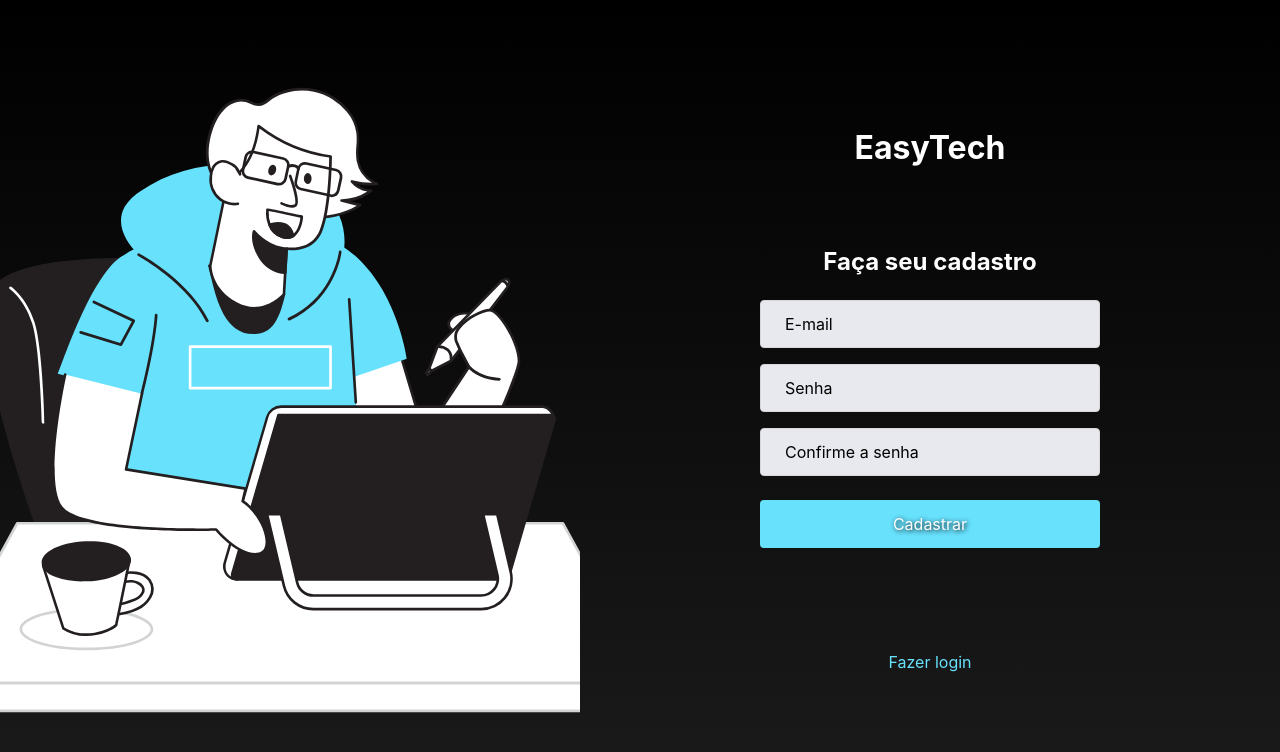
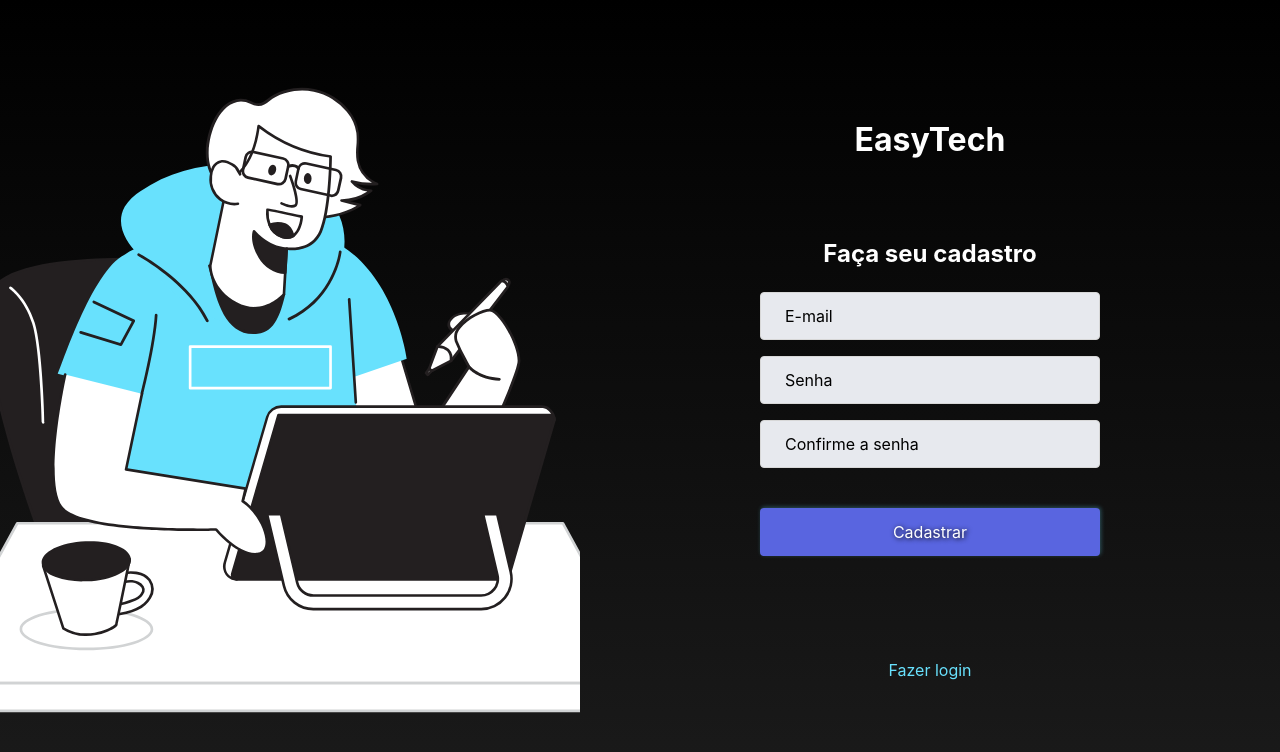
Before and after one commit to JosephMartins/techeasy, a React (Create React App) app: page /register in a window 1280 px wide. Shown: the top 752 px of the page. Built offline with nearby package versions, Linux system fonts and the light colour scheme.

Commit message:
[Feature] login interface

```diff
--- a/src/App.js
+++ b/src/App.js
@@ -1,13 +1,16 @@
 import { BrowserRouter } from 'react-router-dom';
+import { AuthProvider } from './hooks/auth';
 import { Routes } from './routes';
 import GlobalStyle from './styles/globalStyle';
 
 function App() {
   return (
+    <AuthProvider>
       <BrowserRouter>
         <Routes />
         <GlobalStyle />
       </BrowserRouter>
+    </AuthProvider>
 
   );
 }
--- /dev/null
+++ b/src/hooks/auth.js
@@ -0,0 +1,59 @@
+import { createContext, useCallback, useState, useContext } from 'react';
+import { api } from '../service/api';
+
+const AuthContext = createContext({});
+
+function AuthProvider({ children }) {
+  const [data, setData] = useState(() => {
+    const token = localStorage.getItem('@GoBarber:token');
+    const user = localStorage.getItem('@GoBarber:user');
+
+    if (token && user) {
+      api.defaults.headers.authorization = `Bearer ${token}`;
+      return { token, user: JSON.parse(user) };
+    }
+    return {};
+  });
+
+  const signIn = useCallback(async ({ email, password }) => {
+    const reseponse = await api.post('sessions', { email, password });
+    console.log(reseponse)
+    const { token, user } = reseponse.data;
+
+    localStorage.setItem('@Techeasy:token', token);
+    localStorage.setItem('@Techeasy:user', JSON.stringify(user));
+
+    api.defaults.headers.authorization = `Bearer ${token}`;
+
+    setData({ token, user });
+  }, []);
+
+  const signOut = useCallback(() => {
+    localStorage.removeItem('@Techeasy:token');
+    localStorage.removeItem('@Techeasy:user');
+
+    setData({});
+  }, []);
+
+
+  return (
+    <AuthContext.Provider
+      value={{ user: data.user, signIn, signOut }}
+    >
+      {children}
+    </AuthContext.Provider>
+  );
+
+}
+
+function useAuth() {
+  const context = useContext(AuthContext);
+
+  if (!context) {
+    throw new Error('useAuth must be used within an AuthProvider');
+  }
+
+  return context;
+}
+
+export { AuthProvider, useAuth };
--- a/src/pages/home/index.jsx
+++ b/src/pages/home/index.jsx
@@ -2,10 +2,17 @@ import { useEffect, useState } from 'react';
 import { api } from '../../service/api';
 import {Container, Content, Header, Input, ToolsPost, Post } from './styles';
 import {NewToolsModal} from '../../components/newToolsModal';
+import { useAuth } from '../../hooks/auth';
 
 export function Home(){
   const [isNewToolsModal, setIsNewToolsModal] = useState(false);
   const [posts, setPosts] = useState([]);
+  const { signOut } = useAuth();
+
+
+  function handleSignOut(){
+    signOut()
+  }
 
 
     useEffect(() => {
@@ -27,7 +34,10 @@ export function Home(){
     <Container>
       <Content>
         <Header>
-          <h1>VUTTR</h1>
+          <div className="loggout-group">
+            <h1>VUTTR</h1>
+            <button className="loggout" onClick={handleSignOut}>Loggout</button>
+          </div>
           <h3>Very Useful Tools to Remember</h3>
           <form action="">
             <div className="input-group">
--- a/src/pages/home/styles.js
+++ b/src/pages/home/styles.js
@@ -18,6 +18,21 @@ export const Content = styled.div`
 
 
 export const Header = styled.div`
+  .loggout-group{
+    display: flex;
+    justify-content: space-between;
+    align-items: center;
+
+    button{
+      height: 32px;
+      background: #9c4d4d;
+      border: 0;
+      border-radius: 2px;
+      color: #fff;
+      padding: 0 12px;
+      }
+  }
+
   h1{
     margin-top: 5rem;
     font-size: 3.8rem;
@@ -44,8 +59,8 @@ export const Header = styled.div`
       align-items: center;
       justify-content: center;
       width: 5rem;
-      border-radius: 0.5rem;
-      background: #5965e0;
+      border-radius: 0.2rem;
+      background: var(--blue);
       color: #fff;
       border: none;
       height: 2rem;
@@ -81,7 +96,7 @@ export const Input = styled.div`
     height: 2.5rem;
     padding: 0 0.5rem;
     outline: none;
-    border-radius: 0.5rem;
+    border-radius: 0.2rem;
     border: none;
 
 
--- a/src/pages/login/index.jsx
+++ b/src/pages/login/index.jsx
@@ -1,23 +1,64 @@
 import { Container, Content, AnimationContainer, Background } from './styles';
-import { Link } from 'react-router-dom';
+import { Link, useHistory } from 'react-router-dom';
+import { useAuth } from '../../hooks/auth';
+import { useState } from 'react';
 
 export function Login(){
+  const { signIn } = useAuth();
+  const [email, setEmail] = useState('');
+  const [password, setPassword] = useState('');
+  const [error, setError] = useState('');
+
+  const history = useHistory();
+
+  async function handleSubmit(event){
+    event.preventDefault();
+    try{
+    await signIn({
+      email: email,
+      password: password,
+    });
+    history.push('/home');
+    setError('');
+    setEmail('');
+    setPassword('');
+    }catch(err){
+      setError('Credenciais inválidas');
+      return;
+    }
+  }
+
   return(
     <Container>
       <Content>
         <AnimationContainer>
-          <h1>EasyTech</h1>
+          <h1>TechEasy</h1>
 
-          <form onSubmit="">
+          <form onSubmit={handleSubmit}>
             <h2>Faça seu login</h2>
+            <div>
+              <input
+                name="email"
+                placeholder="Ex: exemplo@gmail.com"
+                value={email}
+                onChange={event => setEmail(event.target.value)}
+              />
+              <p>{error}</p>
+             </div>
+             <div>
+              <input
+                name="password"
+                type="password"
+                placeholder="Senha"
+                value={password}
+                onChange={event => setPassword(event.target.value)}
+              />
+              <p>{error}</p>
 
-            <input name="email"  placeholder="E-mail" />
+             </div>
 
-            <input
-              name="password"
-              type="password"
-              placeholder="Senha"
-            />
+             <p>{error}</p>
+
 
             <button type="submit">Entrar</button>
           </form>
--- a/src/pages/login/styles.js
+++ b/src/pages/login/styles.js
@@ -42,6 +42,19 @@ export const AnimationContainer = styled.div`
   }
 
   form {
+
+
+    div{
+      margin-bottom: 1rem;
+
+      p{
+        color: #ff5c5c;
+        justify-self: flex-start;
+        margin-top: 0.2rem;
+        text-align: initial;
+      }
+    }
+
     input{
       width: 100%;
       padding: 0 1.5rem;
@@ -105,11 +118,22 @@ export const AnimationContainer = styled.div`
     height: 3rem;
     margin-top: 1.5rem;
     width: 100%;
-    background: #68e1fd;
-    border: 0;
+    background: var(--blue);
     border-radius: 0.25rem;
     text-shadow: 1px 1px 5px #000;
+    box-shadow: 1px -1px  4px #68e1fd52;
+    border: none;
     color: #fff;
+
+    transition: 0.2s;
+
+    &:hover{
+      background: #68e1fd;
+      box-shadow: 1px 1px 5px #000;
+
+      color: #000;
+
+    }
   }
 `;
 
--- a/src/pages/register/index.jsx
+++ b/src/pages/register/index.jsx
@@ -1,7 +1,43 @@
 import { Container, Content, AnimationContainer, Background } from './styles';
-import { Link } from 'react-router-dom';
+import { Link, useHistory } from 'react-router-dom';
+import { useState } from 'react';
+import { api } from '../../service/api';
 
 export function Register(){
+
+  const [email, setEmail] = useState('');
+  const [password, setPassword] = useState('');
+  const [passwordConfirm, setPasswordConfirm] = useState('');
+  const [erroPasswordConfirm, setErroPasswordConfirm] = useState('');
+  const [userExists, setUserExists] = useState('');
+
+  const history = useHistory();
+
+  async function handleSubmit(event){
+    event.preventDefault();
+    if(password !== passwordConfirm){
+      setErroPasswordConfirm('Senhas não conferem');
+      return;
+    }
+
+    try{
+      const response = await api.post('/users', {
+        email,
+        password,
+      });
+
+      console.log(response)
+    setEmail('');
+    setPassword('');
+    history.push('/home');
+
+    }catch(err){
+      setUserExists('Email já está em uso!')
+      return;
+    }
+  }
+
+
   return(
     <Container>
       <Background />
@@ -9,27 +45,42 @@ export function Register(){
         <AnimationContainer>
           <h1>EasyTech</h1>
 
-          <form onSubmit="">
+          <form onSubmit={handleSubmit}>
             <h2>Faça seu cadastro</h2>
-
-            <input name="email"  placeholder="E-mail" />
-
+            <div>
+              <input
+                name="email"
+                placeholder="E-mail"
+                type="email"
+                value={email}
+                onChange={event => setEmail(event.target.value)}  />
+              <p>{userExists !== '' && (userExists) }</p>
+            </div>
+            <div>
               <input
                 name="password"
                 type="password"
                 placeholder="Senha"
+                value={password}
+                onChange={event => setPassword(event.target.value)}
               />
-
+              <p>{erroPasswordConfirm !== '' && (erroPasswordConfirm) }</p>
+            </div>
+            <div>
               <input
                 name="password"
                 type="password"
                 placeholder="Confirme a senha"
+                value={passwordConfirm}
+                onChange={event => setPasswordConfirm(event.target.value)}
               />
+             <p>{erroPasswordConfirm !== '' && (erroPasswordConfirm) }</p>
+            </div>
 
             <button type="submit">Cadastrar</button>
           </form>
 
-          <Link to="/login">
+          <Link to="/">
             Fazer login
           </Link>
         </AnimationContainer>
--- a/src/pages/register/styles.js
+++ b/src/pages/register/styles.js
@@ -42,6 +42,15 @@ export const AnimationContainer = styled.div`
   }
 
   form {
+
+    div{
+      margin-bottom: 1rem;
+      p{
+        color: #ff5c5c;
+        text-align: initial;
+      }
+    }
+
     input{
       width: 100%;
       padding: 0 1.5rem;
@@ -105,10 +114,11 @@ export const AnimationContainer = styled.div`
     height: 3rem;
     margin-top: 1.5rem;
     width: 100%;
-    background: #68e1fd;
-    border: 0;
+    background: var(--blue);
     border-radius: 0.25rem;
     text-shadow: 1px 1px 5px #000;
+    box-shadow: 1px -1px  4px #68e1fd52;
+    border: none;
     color: #fff;
   }
 `;
--- /dev/null
+++ b/src/routes/Route.js
@@ -0,0 +1,32 @@
+import React from 'react';
+import { Route, Redirect } from 'react-router-dom';
+
+import { useAuth } from '../hooks/auth';
+
+function RouteVerify({
+  isPrivate = false,
+  component: Component,
+  ...rest
+}){
+  const { user } = useAuth();
+
+  return (
+    <Route
+      {...rest}
+      render={({ location }) => {
+        return isPrivate === !!user ? (
+          <Component />
+        ) : (
+          <Redirect
+            to={{
+              pathname: isPrivate ? '/' : '/home',
+              state: { from: location },
+            }}
+          />
+        );
+      }}
+    />
+  );
+};
+
+export default RouteVerify;
--- a/src/routes/index.js
+++ b/src/routes/index.js
@@ -1,17 +1,18 @@
-import { Switch, Route } from "react-router-dom";
+import { Switch } from "react-router-dom";
 import { Home } from "../pages/home";
 import { Login } from "../pages/login";
 import { NotFound } from "../pages/notfound";
 import { Register } from "../pages/register";
+import RouteVerify from "./Route";
 
 
 export function Routes(){
   return(
   <Switch>
-    <Route path="/"  exact component={Home} />
-    <Route path="/login"   component={Login} />
-    <Route path="/register"   component={Register} />
-    <Route component={NotFound} />
+    <RouteVerify path="/"  exact component={Login} />
+    <RouteVerify path="/home" component={Home}  isPrivate />
+    <RouteVerify path="/register" component={Register} />
+    <RouteVerify component={NotFound} />
   </Switch>
 )
 }
```
Lines whose indentation alone changed are shown as unchanged.
